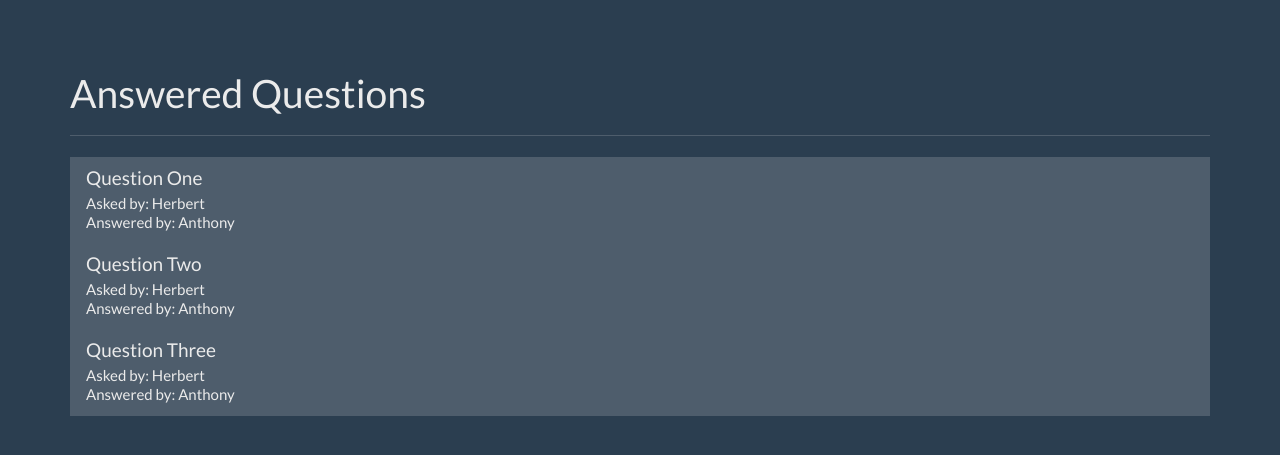
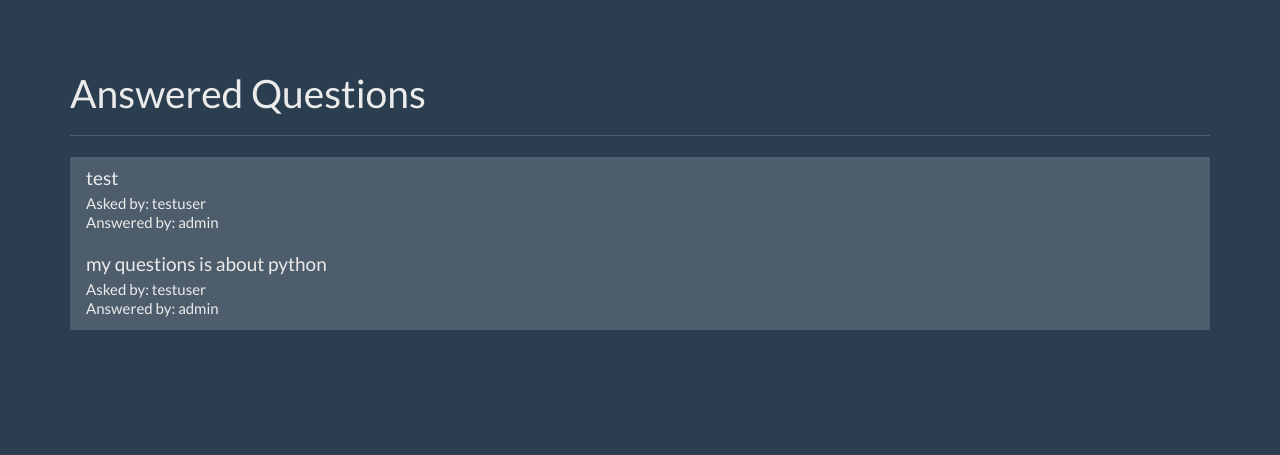
Before and after one commit to adw3r/flask_udemy, a Flask app: page /home in a window 1280 px wide. Shown: the part 40-495 px from the top of the page. Run offline with Flask 3, Linux system fonts and the light colour scheme; data comes from the database, SQL or seed files in the repository; both versions use the stored data as it was after the commit; some libraries are stand-ins or nearby versions.

Commit message:
finished main functionality

```diff
--- a/qna_app/app.py
+++ b/qna_app/app.py
@@ -33,7 +33,46 @@ def index():
 @app.route('/home')
 def home():
     user = get_current_user()
-    return render_template('pages/home.html', head_title=f'Questions & Answers', user=user)
+    db = database.get_db()
+    q_cur = db.execute('''
+        select
+        questions.id as id,
+        questions.question as text,
+        users_experts.name as expert_name,
+        users_asked_by.name as asked_by_name
+        from questions
+        join users as users_asked_by on users_asked_by.id = questions.asked_by_id
+        join users as users_experts on users_experts.id = questions.expert_id
+        where questions.answer_text is not Null
+    ''')
+    questions_data = q_cur.fetchall()
+    print(questions_data)
+    return render_template(
+        'pages/home.html',
+        head_title=f'Questions & Answers',
+        user=user,
+        questions_data=questions_data
+    )
+
+
+@app.route('/question/<int:question_id>')
+def question(question_id):
+    user = get_current_user()
+    db = database.get_db()
+    q_cur = db.execute('''
+        select
+        questions.question as text,
+        questions.answer_text as answer,
+        users_experts.name as expert_name,
+        users_asked_by.name as asked_by_name
+        from questions
+        join users as users_asked_by on users_asked_by.id = questions.asked_by_id
+        join users as users_experts on users_experts.id = questions.expert_id
+        where questions.id = ?
+    ''', [question_id])
+    question_data = q_cur.fetchone()
+    print(question_data)
+    return render_template('pages/question.html', head_title='Question', user=user, question=question_data)
 
 
 @app.route('/logout')
@@ -78,12 +117,6 @@ def register():
     return render_template('pages/register.html', head_title='Register')
 
 
-@app.route('/question')
-def question():
-    user = get_current_user()
-    return render_template('pages/question.html', head_title='Question', user=user)
-
-
 @app.route('/ask', methods=['GET', 'POST'])
 def ask():
     user = get_current_user()
@@ -101,16 +134,43 @@ def ask():
     return render_template('pages/ask.html', head_title='Ask a Question', user=user, experts=experts)
 
 
-@app.route('/answer')
-def answer():
+@app.route('/answer/<int:question_id>', methods=['GET', 'POST'])
+def answer(question_id):
     user = get_current_user()
-    return render_template('pages/answer.html', head_title='Answer Question', user=user)
+    if not user:
+        return redirect(url_for('login'))
+
+    db = database.get_db()
+    if request.method == 'POST':
+        db.execute('update questions set answer_text = ? where id = ?', [request.form['answer_text'], question_id])
+        db.commit()
+        return redirect(url_for('unanswered'))
+    sql_stmt = '''
+    select * from questions where questions.id = ?
+    '''
+    question_cur = db.execute(sql_stmt, [question_id])
+    question_data = question_cur.fetchone()
+    return render_template('pages/answer.html', head_title='Answer Question', user=user, question_data=question_data)
 
 
 @app.route('/unanswered')
 def unanswered():
     user = get_current_user()
-    return render_template('pages/unanswered.html', head_title='Unanswered Questions', user=user)
+    if not user:
+        return redirect(url_for('login'))
+    db = database.get_db()
+    print(user)
+    q_cur = db.execute(
+        '''
+        select questions.id, questions.question, users.name from questions
+        left join users on questions.asked_by_id = users.id
+        where questions.expert_id = ? and answer_text is Null
+        ''',
+        [user['id']]
+    )
+    questions = q_cur.fetchall()
+    print(questions)
+    return render_template('pages/unanswered.html', head_title='Unanswered Questions', user=user, questions=questions)
 
 
 @app.route('/promote/<user_id>')
@@ -124,6 +184,8 @@ def promote(user_id):
 @app.route('/users')
 def users():
     user = get_current_user()
+    if not user:
+        return redirect(url_for('login'))
     if user['admin']:
         db = database.get_db()
         users_cur = db.execute('select id, name, expert, admin from users')
--- a/qna_app/templates/elements/nav_bar.html
+++ b/qna_app/templates/elements/nav_bar.html
@@ -1,7 +1,7 @@
 <nav class="navbar navbar-inverse navbar-fixed-top">
     <div class="container">
         <div class="navbar-header">
-            <a class="navbar-brand" href="{{ url_for('question') }}">Questions & Answers</a>
+            <a class="navbar-brand" href="{{ url_for('home') }}">Questions & Answers</a>
         </div>
         <div class="navbar-collapse collapse" id="navbar">
             <ul class="nav navbar-nav">
@@ -12,7 +12,7 @@
                 {% endif %}
 
                 {% if user and user['expert'] %}
-                <li><a href="{{ url_for('answer') }}">Answer Questions</a></li>
+                <li><a href="{{ url_for('unanswered') }}">Answer Questions</a></li>
                 {% endif %}
 
                 {% if user and user['admin'] %}
--- a/qna_app/templates/pages/home.html
+++ b/qna_app/templates/pages/home.html
@@ -8,21 +8,13 @@
     <div class="row">
         <div class="col-lg-12">
             <div class="list-group">
-            <a href="#" class="list-group-item">
-              <h4 class="list-group-item-heading">Question One</h4>
-              <p class="list-group-item-text">Asked by: Herbert</p>
-              <p class="list-group-item-text">Answered by: Anthony</p>
+                {% for question in questions_data %}
+                <a class="list-group-item" href="{{ url_for('question', question_id=question.id) }}">
+                    <h4 class="list-group-item-heading">{{ question.text }}</h4>
+                    <p class="list-group-item-text">Asked by: {{ question.asked_by_name }}</p>
+                    <p class="list-group-item-text">Answered by: {{ question.expert_name }}</p>
                 </a>
-            <a href="#" class="list-group-item">
-              <h4 class="list-group-item-heading">Question Two</h4>
-              <p class="list-group-item-text">Asked by: Herbert</p>
-              <p class="list-group-item-text">Answered by: Anthony</p>
-            </a>
-            <a href="#" class="list-group-item">
-              <h4 class="list-group-item-heading">Question Three</h4>
-              <p class="list-group-item-text">Asked by: Herbert</p>
-              <p class="list-group-item-text">Answered by: Anthony</p>
-            </a>
+                {% endfor %}
             </div>
         </div><!-- /.col-lg-12 -->
     </div>
```
Also changed, not shown: qna_app/templates/pages/answer.html (+7 -5 lines), qna_app/templates/pages/question.html (+4 -6 lines), qna_app/templates/pages/unanswered.html (+6 -13 lines), qna_app/data.db. Lines whose indentation alone changed are shown as unchanged.
